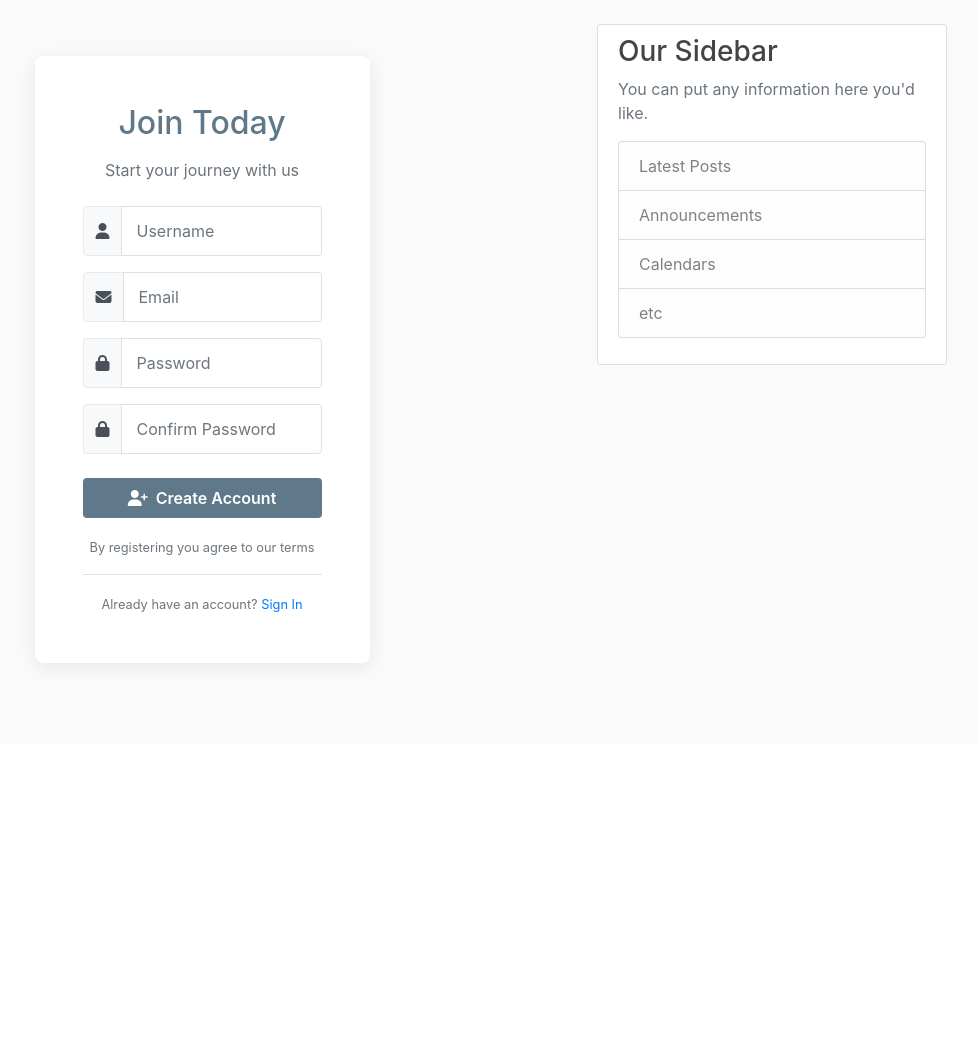
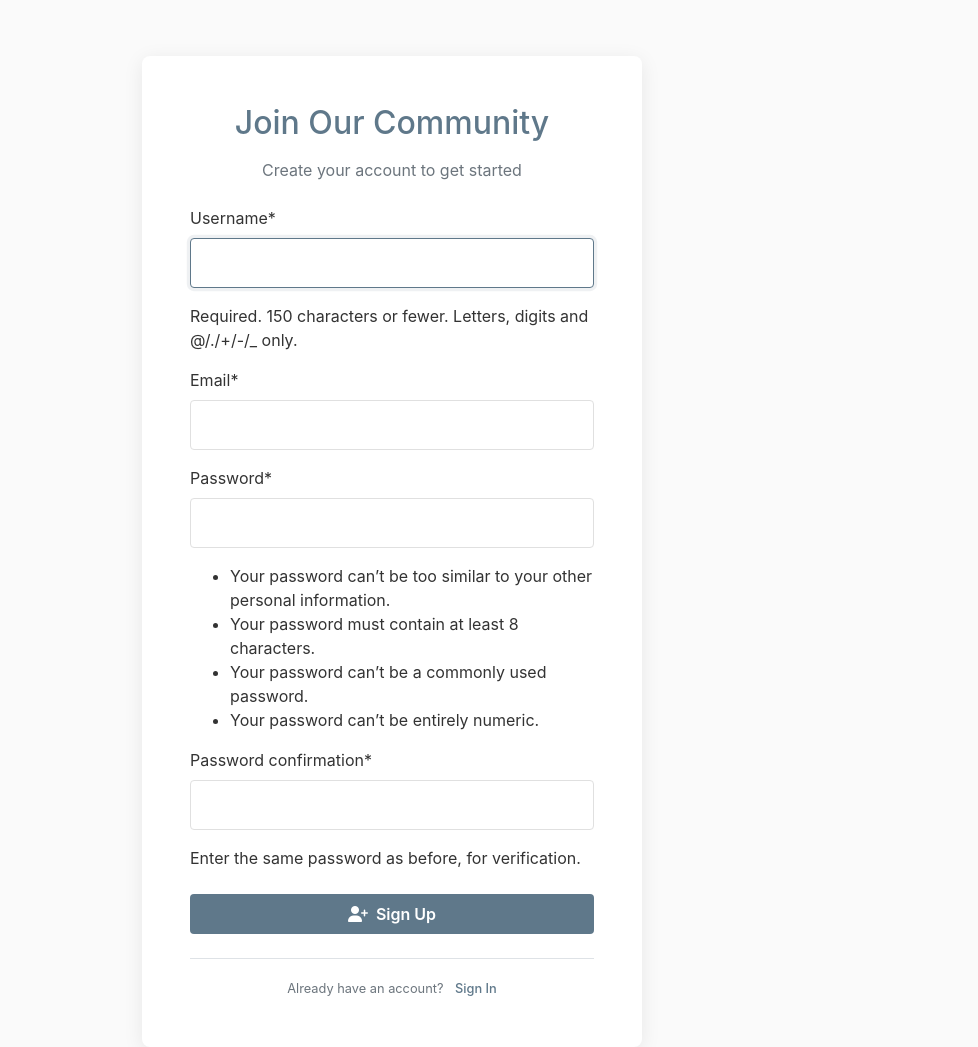
Before and after one commit to Prajwal-Jagadeesh-Guliyavar/Blog-application, a Django app: page /register/ in a window 1280 px wide. Shown: the part 56-1103 px from the top of the page, without its empty margins (248-1226 px from the left). Before the commit the page ends 726 px from the top, so only its background shows below. Run offline with Django 5.2, Linux system fonts and the light colour scheme; some libraries are stand-ins or nearby versions.

Commit message:
same as the previous commit

```diff
--- a/users/templates/users/register.html
+++ b/users/templates/users/register.html
@@ -1,71 +1,33 @@
 {% extends "blog/base.html"%}
 {% load crispy_forms_tags %}
-{% block content%}
-    <div class="container">
-        <div class="row justify-content-center">
-            <div class="col-md-8 col-lg-6">
-                <div class="content-section auth-card shadow-lg p-5">
+
+{% block content_layout %}
+    <div class="col-md-10 col-lg-8 mx-auto">
+        <div class="content-section auth-card p-5">
             <div class="text-center mb-4">
-                        <h2 class="mb-3" style="color: #5f788a;">Join Today</h2>
-                        <p class="text-muted">Start your journey with us</p>
+                <h2 class="mb-3" style="color: #5f788a;">Join Our Community</h2>
+                <p class="text-muted">Create your account to get started</p>
             </div>
+
             <form method="POST">
                 {% csrf_token %}
                 <div class="form-group">
-                            <div class="input-group mb-3">
-                                <div class="input-group-prepend">
-                                    <span class="input-group-text">
-                                        <i class="fas fa-user"></i>
-                                    </span>
-                                </div>
-                                <input type="text" name="username" class="form-control" placeholder="Username" required>
+                    {{ form|crispy }}
                 </div>
 
-                            <div class="input-group mb-3">
-                                <div class="input-group-prepend">
-                                    <span class="input-group-text">
-                                        <i class="fas fa-envelope"></i>
-                                    </span>
-                                </div>
-                                <input type="email" name="email" class="form-control" placeholder="Email" required>
-                            </div>
-
-                            <div class="input-group mb-3">
-                                <div class="input-group-prepend">
-                                    <span class="input-group-text">
-                                        <i class="fas fa-lock"></i>
-                                    </span>
-                                </div>
-                                <input type="password" name="password1" class="form-control" placeholder="Password" required>
-                            </div>
-
-                            <div class="input-group mb-4">
-                                <div class="input-group-prepend">
-                                    <span class="input-group-text">
-                                        <i class="fas fa-lock"></i>
-                                    </span>
-                                </div>
-                                <input type="password" name="password2" class="form-control" placeholder="Confirm Password" required>
-                            </div>
-                        </div>
-
-                        <button class="btn btn-primary btn-block py-2 mb-3" type="submit">
-                            <i class="fas fa-user-plus mr-2"></i>Create Account
+                <div class="form-group">
+                    <button class="btn btn-primary btn-block py-2 mb-4 mt-4" type="submit">
+                        <i class="fas fa-user-plus mr-2"></i>Sign Up
                     </button>
-
-                        <div class="text-center text-muted mb-3">
-                            <small>By registering you agree to our terms</small>
                 </div>
 
                 <div class="border-top pt-3 text-center">
                     <small class="text-muted">
                         Already have an account?
-                                <a href="{% url 'login' %}" class="text-primary">Sign In</a>
+                        <a href="{% url 'login' %}" class="ml-2" style="color: #5f788a; font-weight: 500;">Sign In</a>
                     </small>
                 </div>
             </form>
         </div>
     </div>
-        </div>
-    </div>
-{% endblock content%}
+{% endblock %}
```
Lines whose indentation alone changed are shown as unchanged.
